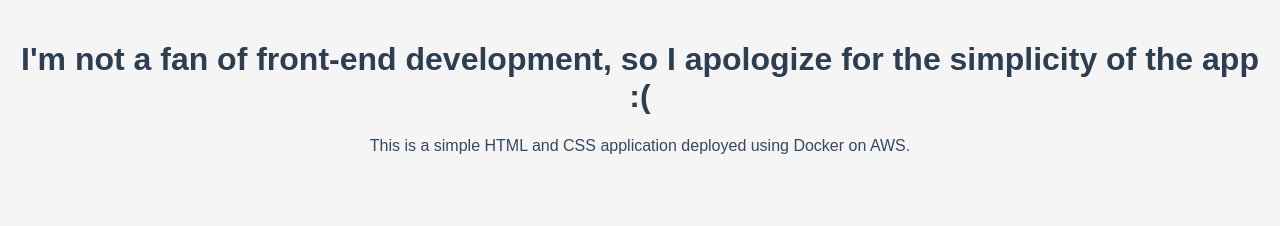
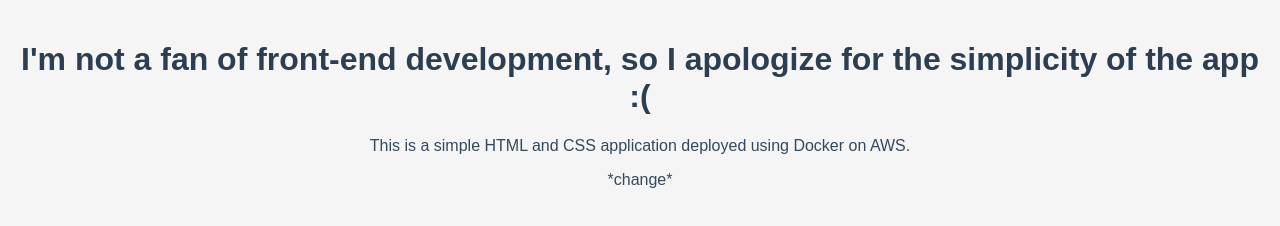
Before and after one commit to JokerFunny/TRIST, a plain HTML site: page LR1/index.html in a window 1280 px wide. Drawn offline with Linux system fonts and the light colour scheme.

Commit message:
- Add a change to the index.html.

```diff
--- a/LR1/index.html
+++ b/LR1/index.html
@@ -9,5 +9,6 @@
 <body>
     <h1>I'm not a fan of front-end development, so I apologize for the simplicity of the app :(</h1>
     <p>This is a simple HTML and CSS application deployed using Docker on AWS.</p>
+    <p>*change*</p>
 </body>
 </html>
```
